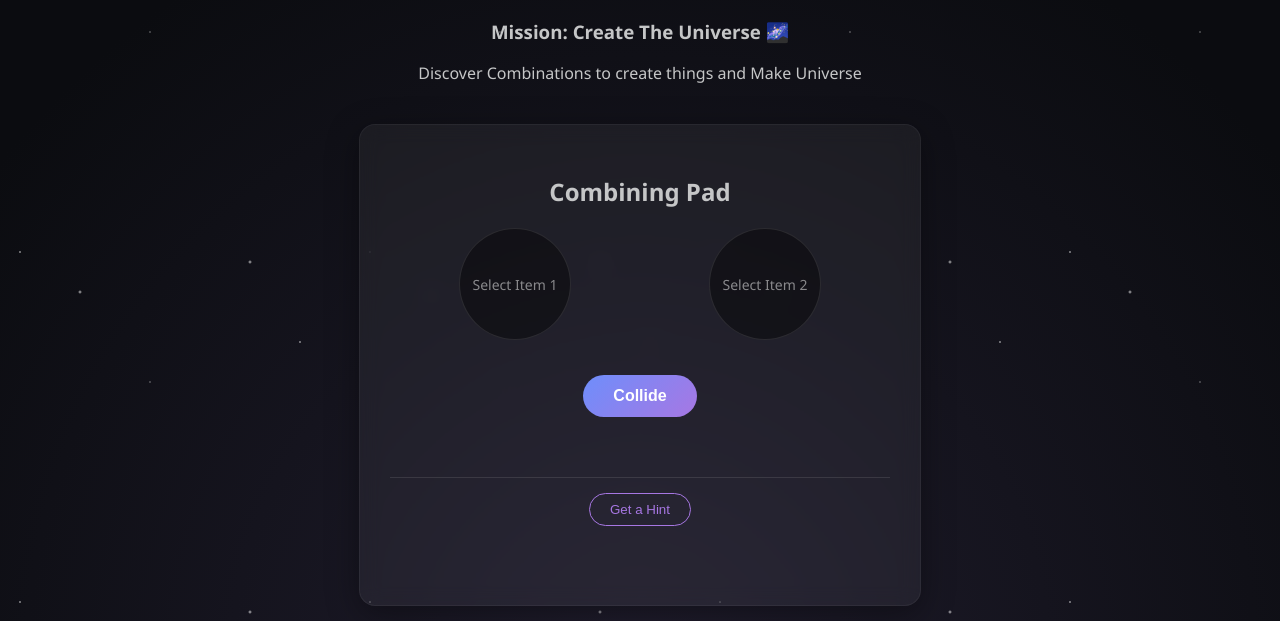
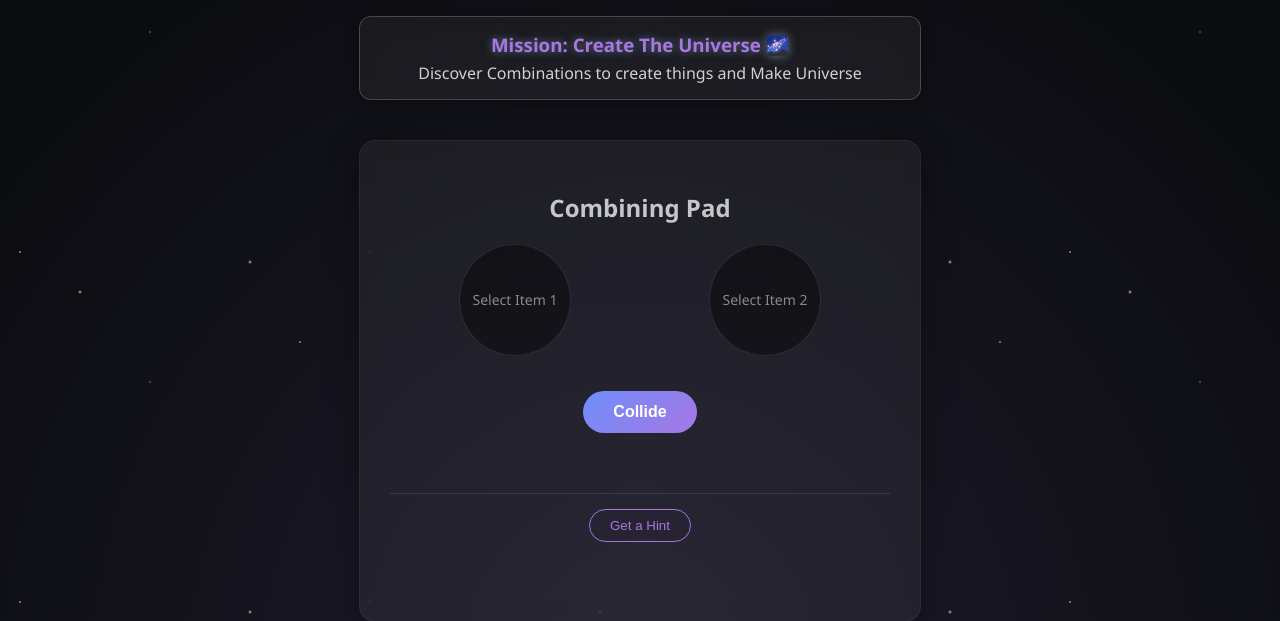
Before and after one commit to Dixit106/PlayTheGOD, a Flask app: page / in a window 1280 px wide. Shown: the part 128-749 px from the top of the page. Run offline with Flask 3, Linux system fonts and the light colour scheme.

Commit message:
More finishing

```diff
--- a/static/css/style.css
+++ b/static/css/style.css
@@ -130,3 +130,26 @@ header h1 {
     box-shadow: 0 0 15px #66fcf1;
     border-color: #fff;
 }
+/*the goal tracker*/
+#goal-tracker {
+    background: rgba(255, 255, 255, 0.05);
+    backdrop-filter: blur(10px);
+    border: 1px solid rgba(255, 255, 255, 0.2);
+    border-radius: 12px;
+    padding: 15px 30px;
+    margin: 0 auto 30px auto;
+    max-width: 500px;
+    box-shadow: 0 4px 15px rgba( 0, 0, 0, 0.3);
+    transition: 0.5s;
+}
+
+#goal-tracker h3 {
+    margin: 0 0 5px 0;
+    color: #a777e3;
+    text-shadow: 0 0 10px rgba(167, 199, 227, 0.5);
+}
+
+#goal-tracker p {
+    margin: 0;
+    color: rgba(255, 255, 255, 0.8);
+}
--- a/static/js/script.js
+++ b/static/js/script.js
@@ -91,6 +91,12 @@ combineBtn.addEventListener('click', () => {
             resultMsg.innerText = data.result;
             resultMsg.style.color = "#c5c6c7" //failure
         }
+
+        // to clean the combination area
+        item1 = null;
+        item2 = null;
+        slot1.innerText = "Select Item 1";
+        slot2.innerText = "Select Item 2";
     });
 
     } else {
--- a/templates/index.html
+++ b/templates/index.html
@@ -32,8 +32,8 @@
                 <button id="hint-btn" style="background: transparent; color: #a777e3; border: 1px solid #a777e3; padding: 8px 20px; border-radius: 20px; cursor: pointer; transition: 0.3s;">Get a Hint</button>
                 <p id="hint-message" style="color: #c5c6c7; font-style: italic; font-size: 14px; margin-top: 15px; min-height: 20px;"></p>
             </div>
-            </div>
-        </section>
+        </div>
+    </section>
 
         <search id="inventory">
             <h2>Known Particles</h2>
```
